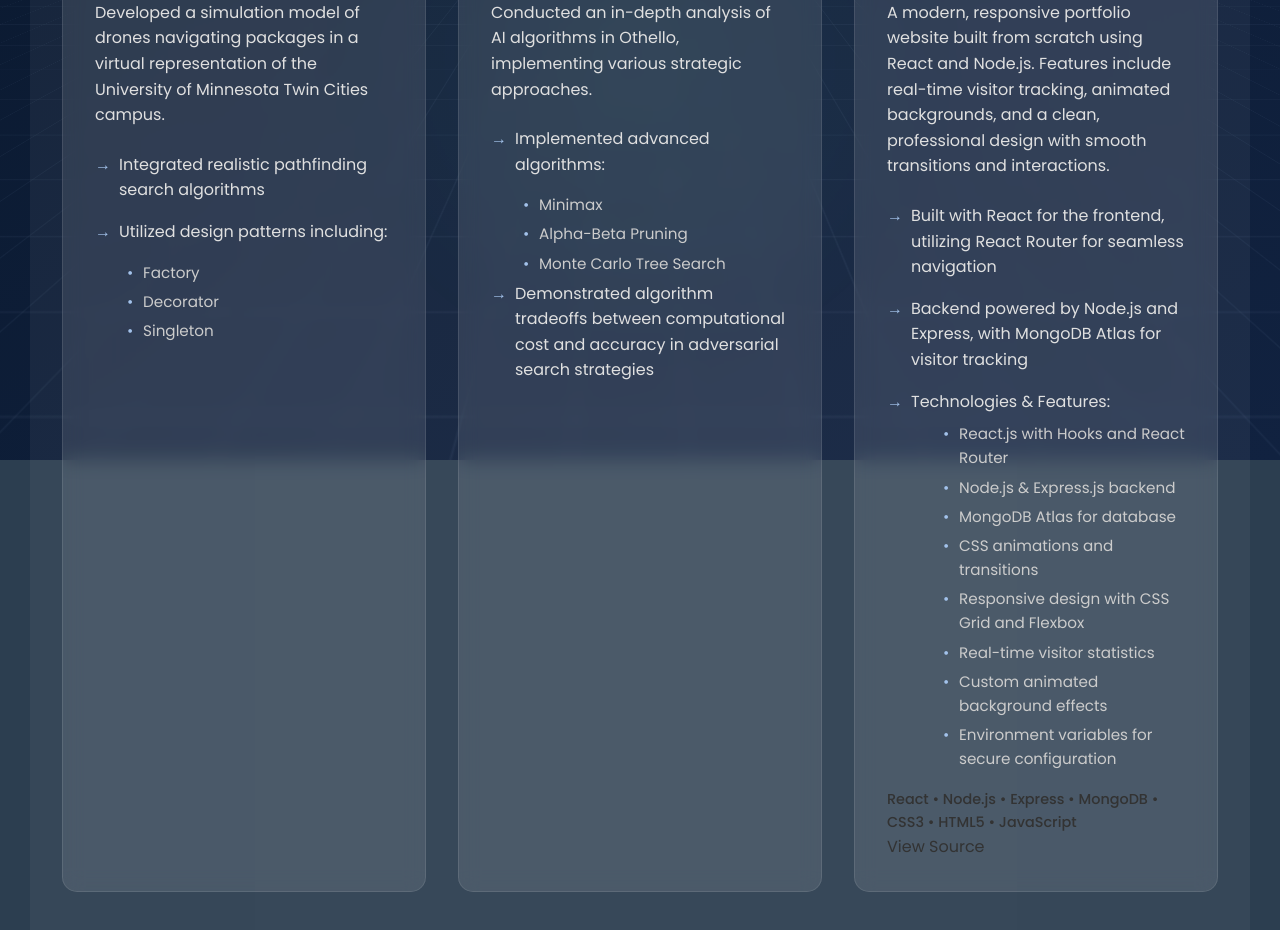
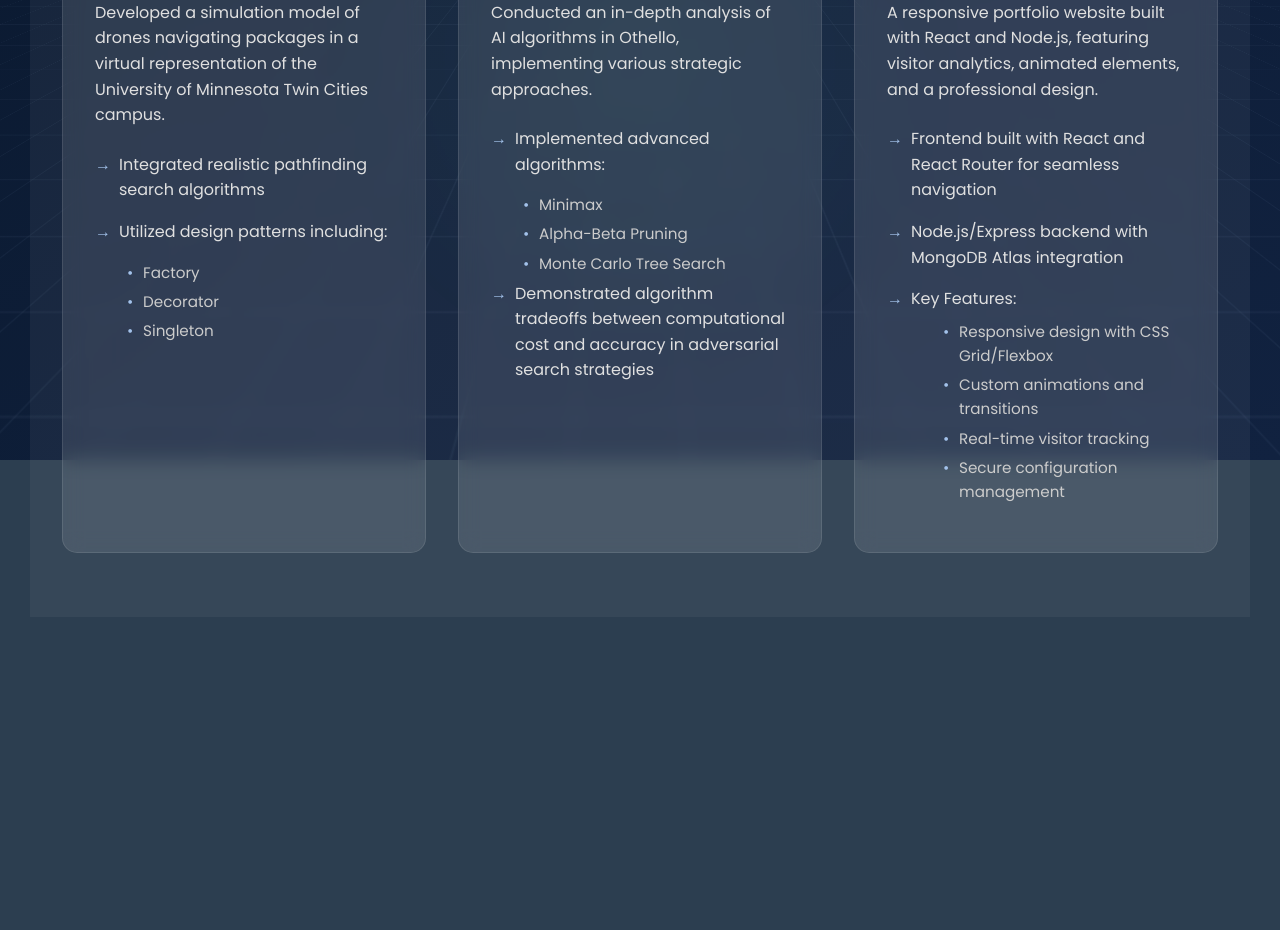
Before and after one commit to AJ-King-5153/portfolio, a React (Create React App) app: page /projects in a window 1280 px wide. Shown: the part 340-1270 px from the top of the page. After the commit the page ends 987 px from the top, so only its background shows below. Built offline with nearby package versions, Linux system fonts and the light colour scheme.

Commit message:
new changes

```diff
--- a/src/App.css
+++ b/src/App.css
@@ -119,9 +119,10 @@ footer {
   display: flex;
   justify-content: center;
   align-items: center;
-  height: 100vh; /* Take full height of viewport */
+  min-height: 100vh;
   text-align: center;
   position: relative;
+  padding-top: 80px;
 }
 
 /* Profile Image */
@@ -130,10 +131,17 @@ footer {
   width: 350px;
   height: 350px;
   object-fit: cover;
-  margin-top: -400px;
+  margin-bottom: 2rem;
   z-index: 1;
   border: 5px solid #a3c2eb;
   box-shadow: 0 0 10px rgba(0, 0, 0, 0.5);
+}
+
+.profile-section {
+  display: flex;
+  flex-direction: column;
+  align-items: center;
+  gap: 1rem; /* Add consistent spacing between elements */
 }
 
 /* Profile section text colors */
--- a/src/components/AboutMe.js
+++ b/src/components/AboutMe.js
@@ -100,6 +100,16 @@ function AboutMe() {
                                 <li>NumPy</li>
                             </ul>
                         </div>
+                        <div className="skill-category">
+                            <h3>🤖 AI Tools</h3>
+                            <ul>
+                                <li>Anthropic Claude</li>
+                                <li>v0.dev</li>
+                                <li>Cursor.sh</li>
+                                <li>GitHub Copilot</li>
+                                <li>ChatGPT</li>
+                            </ul>
+                        </div>
                     </div>
                 </div>
 
--- a/src/components/Projects.js
+++ b/src/components/Projects.js
@@ -52,33 +52,22 @@ const Projects = () => {
           <h3>Personal Portfolio Website</h3>
           <div className="project-content">
             <p>
-              A modern, responsive portfolio website built from scratch using React and Node.js.
-              Features include real-time visitor tracking, animated backgrounds, and a clean,
-              professional design with smooth transitions and interactions.
+              A responsive portfolio website built with React and Node.js, featuring
+              visitor analytics, animated elements, and a professional design.
             </p>
 
             <ul className="project-highlights">
-              <li>Built with React for the frontend, utilizing React Router for seamless navigation</li>
-              <li>Backend powered by Node.js and Express, with MongoDB Atlas for visitor tracking</li>
-              <li>Technologies & Features:
+              <li>Frontend built with React and React Router for seamless navigation</li>
+              <li>Node.js/Express backend with MongoDB Atlas integration</li>
+              <li>Key Features:
                 <ul className="design-patterns">
-                  <li>React.js with Hooks and React Router</li>
-                  <li>Node.js & Express.js backend</li>
-                  <li>MongoDB Atlas for database</li>
-                  <li>CSS animations and transitions</li>
-                  <li>Responsive design with CSS Grid and Flexbox</li>
-                  <li>Real-time visitor statistics</li>
-                  <li>Custom animated background effects</li>
-                  <li>Environment variables for secure configuration</li>
+                  <li>Responsive design with CSS Grid/Flexbox</li>
+                  <li>Custom animations and transitions</li>
+                  <li>Real-time visitor tracking</li>
+                  <li>Secure configuration management</li>
                 </ul>
               </li>
             </ul>
-          </div>
-          <div className="project-tech">
-            React • Node.js • Express • MongoDB • CSS3 • HTML5 • JavaScript
-          </div>
-          <div className="project-links">
-            <a href="https://github.com/YourUsername/portfolio" target="_blank" rel="noopener noreferrer">View Source</a>
           </div>
         </div>
       </div>
```
